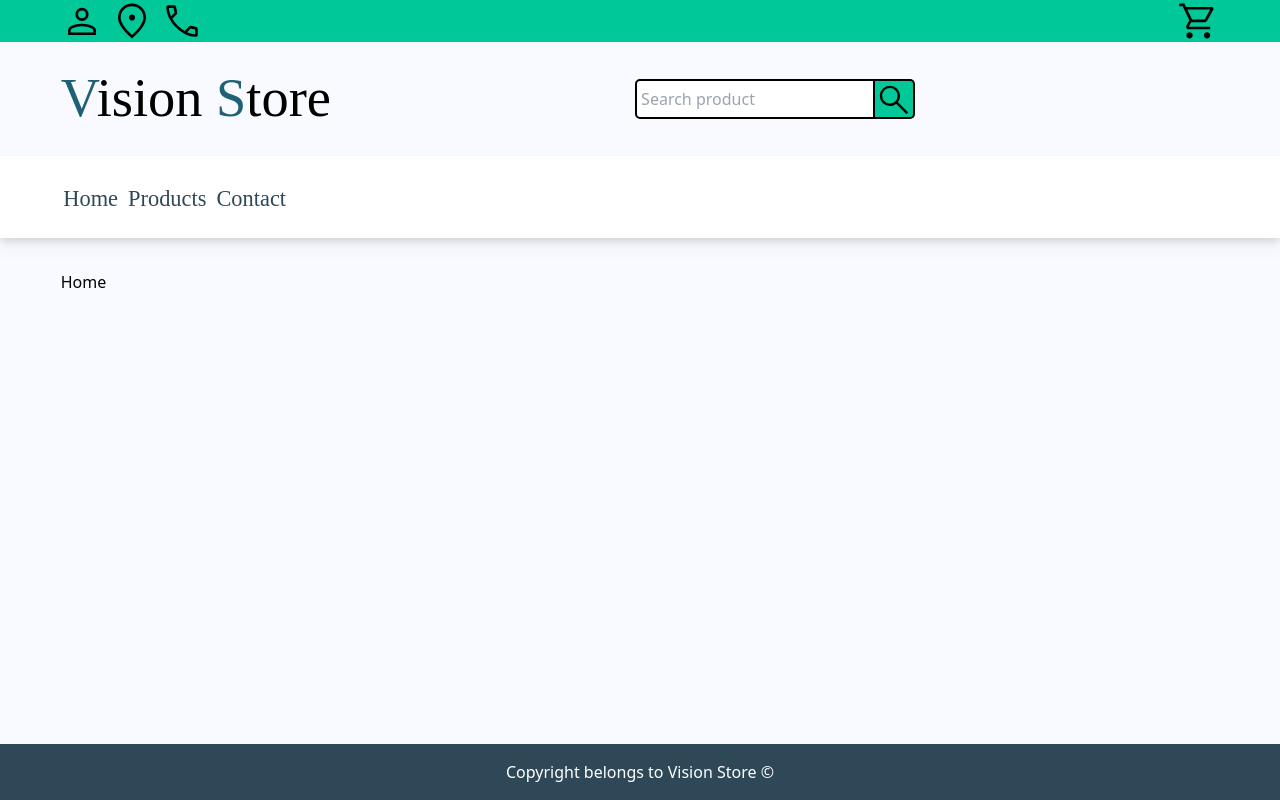
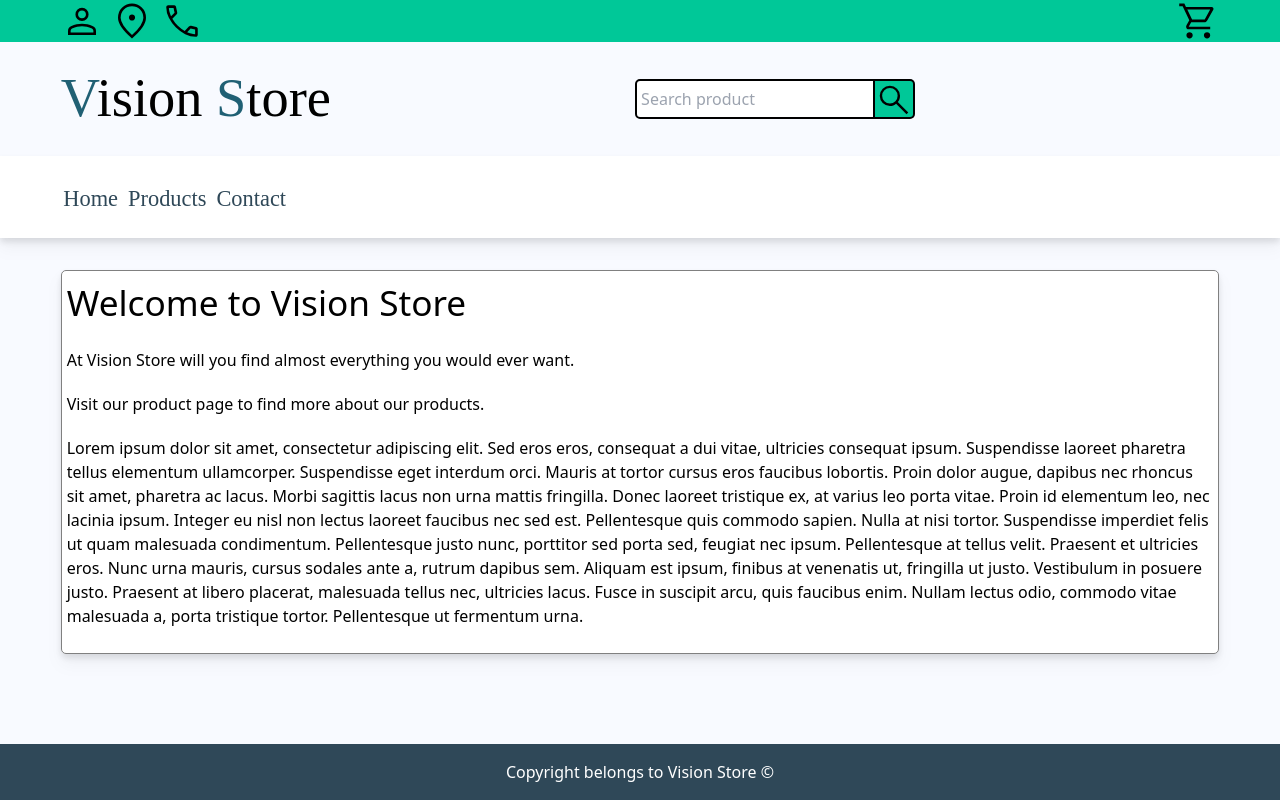
Before and after one commit to LAakerberg/online-shop-project, a React (Vite) app: page / in a window 1280 px wide. Built offline with nearby package versions, Linux system fonts and the light colour scheme.

Commit message:
Added introduction to home page

```diff
--- a/src/pages/home/index.jsx
+++ b/src/pages/home/index.jsx
@@ -1,11 +1,39 @@
 import React from 'react';
+import * as S from './index.styles';
 //import { FetchData } from '../../data/api/apiFetch';
 
 export function Home() {
   return (
     <>
-      <div>Home</div>
-      <div></div>
+      <div className="sm:w-11/12 desktop2xl:w-9/12 m-auto gap-4">
+        <S.HomeContainer className="drop-shadow-lg">
+          <h2>Welcome to Vision Store</h2>
+          <p className="py-5">
+            At Vision Store will you find almost everything you would ever want.
+          </p>
+          <p>Visit our product page to find more about our products.</p>
+          <p className="py-5">
+            Lorem ipsum dolor sit amet, consectetur adipiscing elit. Sed eros
+            eros, consequat a dui vitae, ultricies consequat ipsum. Suspendisse
+            laoreet pharetra tellus elementum ullamcorper. Suspendisse eget
+            interdum orci. Mauris at tortor cursus eros faucibus lobortis. Proin
+            dolor augue, dapibus nec rhoncus sit amet, pharetra ac lacus. Morbi
+            sagittis lacus non urna mattis fringilla. Donec laoreet tristique
+            ex, at varius leo porta vitae. Proin id elementum leo, nec lacinia
+            ipsum. Integer eu nisl non lectus laoreet faucibus nec sed est.
+            Pellentesque quis commodo sapien. Nulla at nisi tortor. Suspendisse
+            imperdiet felis ut quam malesuada condimentum. Pellentesque justo
+            nunc, porttitor sed porta sed, feugiat nec ipsum. Pellentesque at
+            tellus velit. Praesent et ultricies eros. Nunc urna mauris, cursus
+            sodales ante a, rutrum dapibus sem. Aliquam est ipsum, finibus at
+            venenatis ut, fringilla ut justo. Vestibulum in posuere justo.
+            Praesent at libero placerat, malesuada tellus nec, ultricies lacus.
+            Fusce in suscipit arcu, quis faucibus enim. Nullam lectus odio,
+            commodo vitae malesuada a, porta tristique tortor. Pellentesque ut
+            fermentum urna.
+          </p>
+        </S.HomeContainer>
+      </div>
     </>
   );
 }
--- /dev/null
+++ b/src/pages/home/index.styles.jsx
@@ -0,0 +1,40 @@
+import styled from 'styled-components';
+
+export const HomeContainer = styled.div`
+  background-color: #fff;
+  border: 1px solid grey;
+  border-radius: 5px;
+  margin-bottom: 20px;
+  padding: 5px;
+  min-width: 100%;
+`;
+
+export const FormContainer = styled.div`
+  background-color: #fff;
+  border: 1px solid grey;
+  border-radius: 5px;
+  margin-bottom: 20px;
+  padding: 5px;
+  display: flex;
+  flex-direction: column;
+`;
+
+export const InputContainer = styled.div`
+  max-width: 500px;
+  display: flex;
+  flex-direction: column;
+`;
+
+export const InfoContainer = styled.div`
+  display: flex;
+  flex-direction: column;
+`;
+
+export const Button = styled.button`
+  padding: 5px 10px;
+  background-color: beige;
+`;
+
+export const SendButton = styled(Button)`
+  background-color: green;
+`;
--- a/src/pages/products/details/fetchProduct.jsx
+++ b/src/pages/products/details/fetchProduct.jsx
@@ -51,7 +51,7 @@ export function SpecificData() {
                 {data.discountedPrice < data.price && data.discountedPrice}
               </S.ProductPriceDiscount>
             </S.ProductPriceContainer>
-            <button>Add to cart</button>
+            <S.AddCartButton>Add to cart</S.AddCartButton>
             <S.ProductTagsContainer>
               <S.ProductTags>
                 <div>Tags: {data.tags}</div>
--- a/src/pages/products/details/fetchProduct.styles.jsx
+++ b/src/pages/products/details/fetchProduct.styles.jsx
@@ -1,4 +1,5 @@
 import styled from 'styled-components';
+import { BaseButton } from '../../../App.styles';
 
 export const ProductContainer = styled.div`
   background-color: #fff;
@@ -13,7 +14,7 @@ export const ProductCard = styled.div`
   flex-direction: column;
   margin: 20px;
   padding: 5px;
-  border: 1px solid green;
+  border: 1px solid black;
   @media (min-width: 800px) {
     flex-direction: row;
   }
@@ -81,7 +82,15 @@ export const ProductPrice = styled.div`
 `;
 
 export const ProductPriceDiscount = styled.div`
-  padding-left: 10px;
+  padding: 0px 10px;
+  font-weight: bold;
+  border: 1px solid black;
+`;
+
+export const AddCartButton = styled(BaseButton)`
+  border-radius: 5px;
+  width: 100%;
+  margin: 5px 0px;
 `;
 
 export const ProductReviewsContainer = styled.div``;
```
Also changed, not shown: src/components/products/getProduct.styles.jsx (deleted), src/data/api/apiTest.jsx (deleted).
